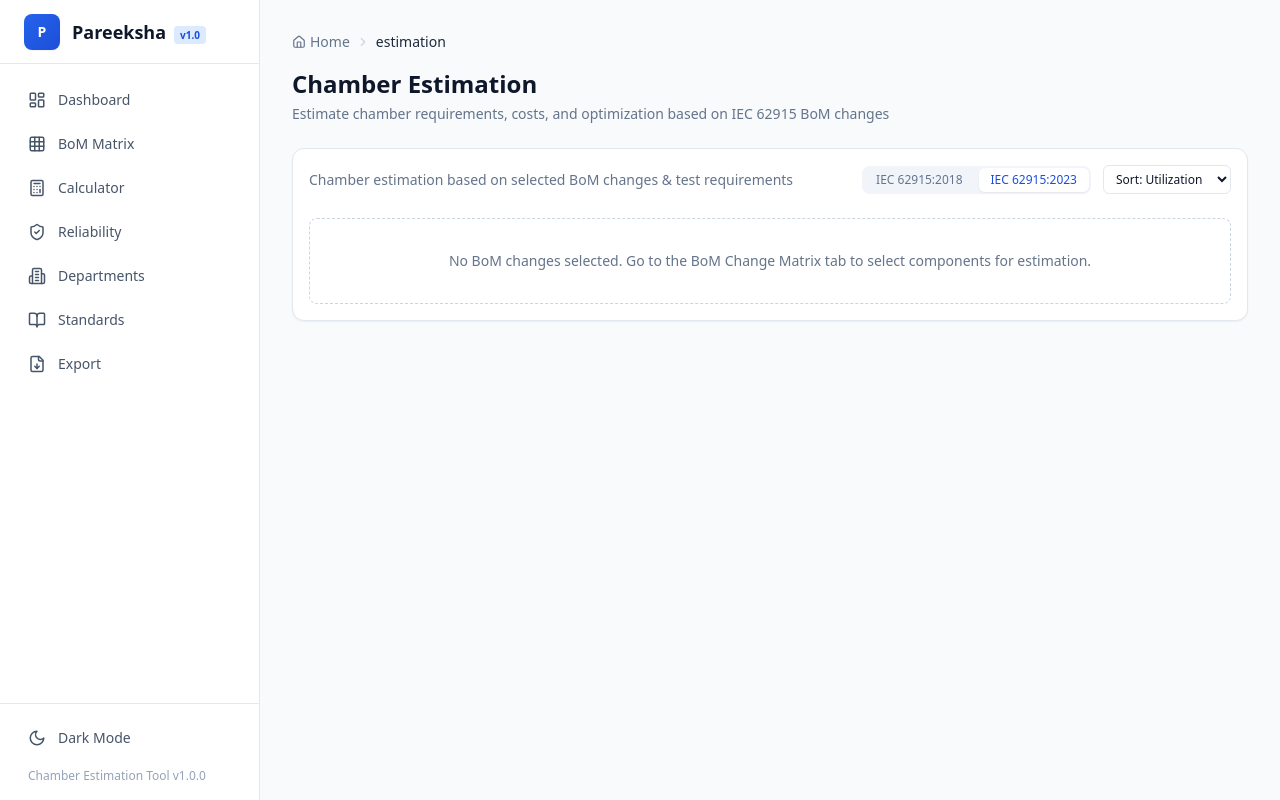
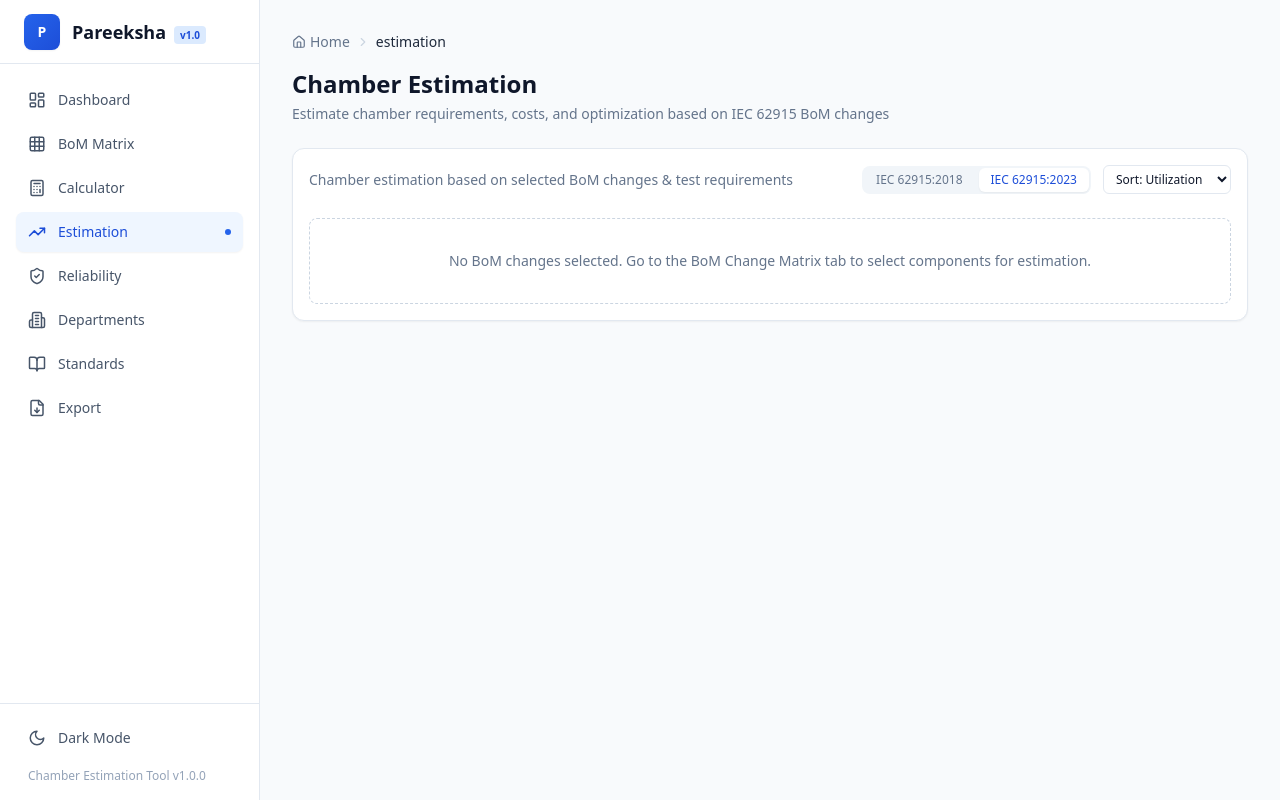
Before and after one commit to ganeshgowri-ASA/pareeksha, a Next.js app: page /estimation in a window 1280 px wide. Built offline with nearby package versions, Linux system fonts and the light colour scheme.

Commit message:
feat: add Estimation nav item to sidebar with TrendingUp icon

```diff
--- a/components/sidebar.tsx
+++ b/components/sidebar.tsx
@@ -11,6 +11,7 @@ import {
   Building2,
   BookOpen,
   FileDown,
+    TrendingUp,
   Menu,
   X,
   Sun,
@@ -23,6 +24,7 @@ const NAV_ITEMS = [
   { href: "/", label: "Dashboard", icon: LayoutDashboard },
   { href: "/bom-matrix", label: "BoM Matrix", icon: Grid3X3 },
   { href: "/calculator", label: "Calculator", icon: Calculator },
+    { href: "/estimation", label: "Estimation", icon: TrendingUp },
   { href: "/reliability", label: "Reliability", icon: ShieldCheck },
   { href: "/departments", label: "Departments", icon: Building2 },
   { href: "/standards", label: "Standards", icon: BookOpen },
```
